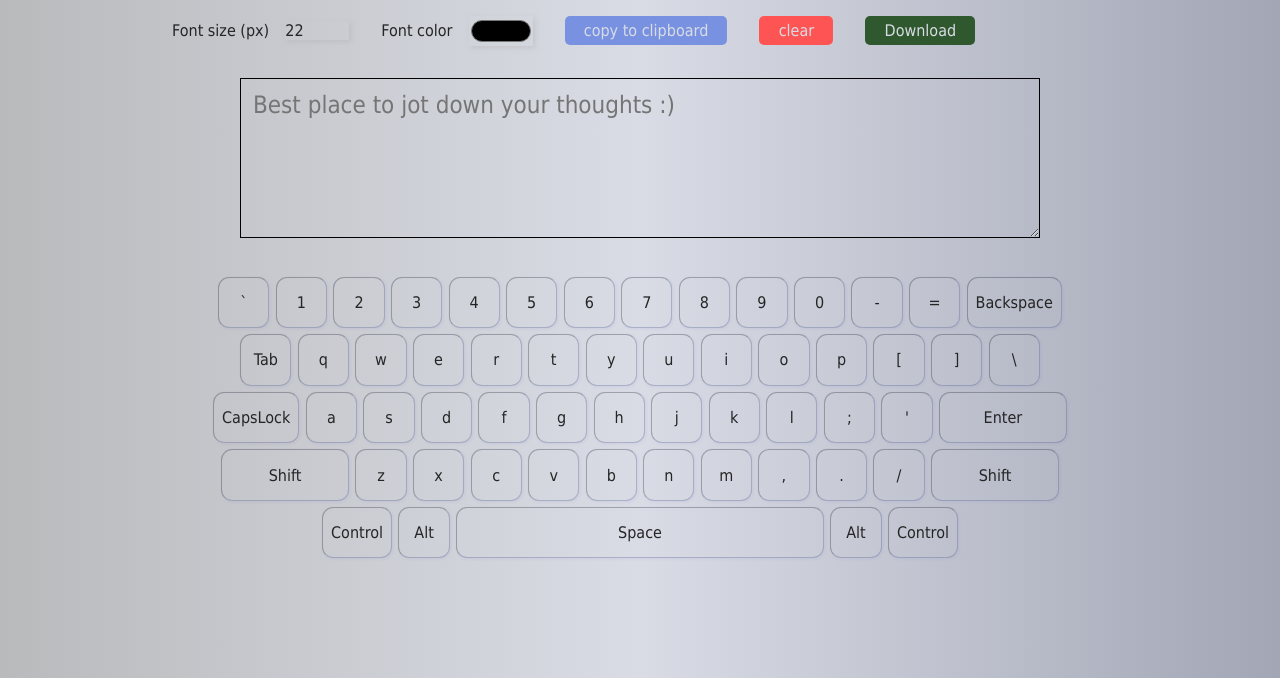
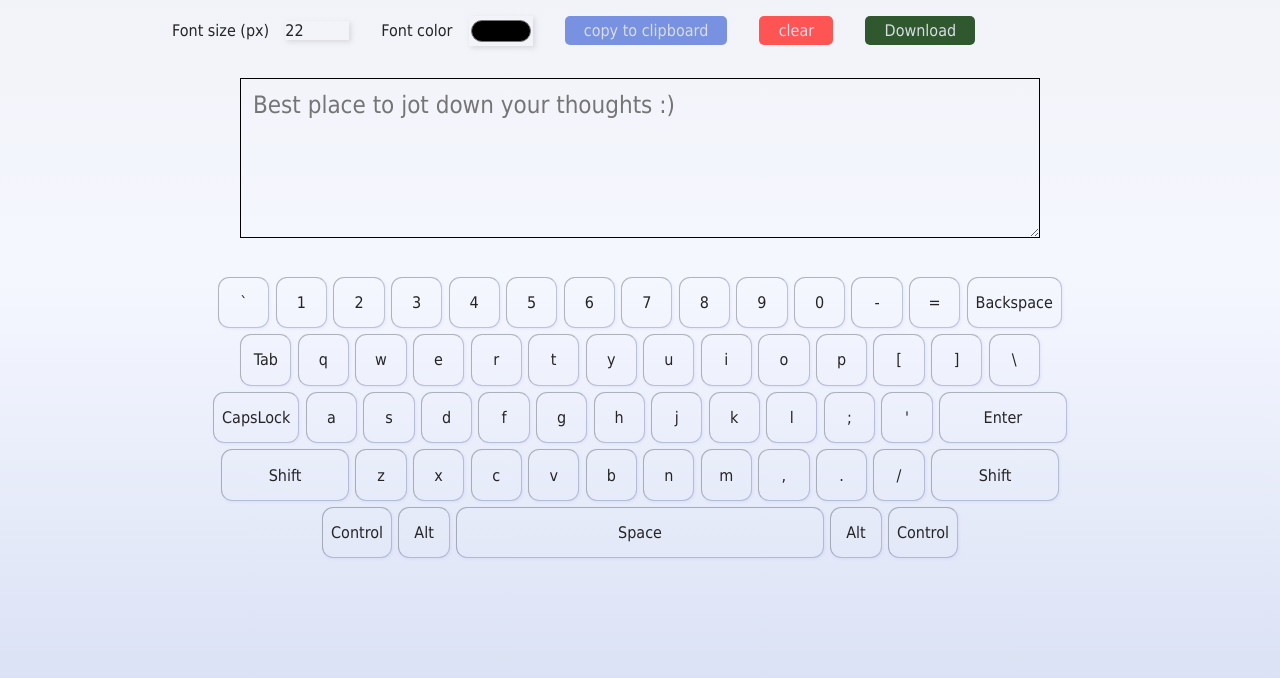
Before and after one commit to 1447bits/typeit, a plain HTML site: page index.html in a window 1280 px wide. Shown: the part 122-800 px from the top of the page. Drawn offline with Linux system fonts and the light colour scheme.

Commit message:
design fixes

```diff
--- a/index.css
+++ b/index.css
@@ -21,7 +21,7 @@
     position: absolute;
     top: 0;
     right: 0;
-    background: linear-gradient(to right, #b9babc, #d9dce5, #a2a6b5);
+    background: linear-gradient(to bottom, #e3e5ed85, #f5f7ff, #dbe2f5);
 }
 
 #main::-webkit-scrollbar {
```
